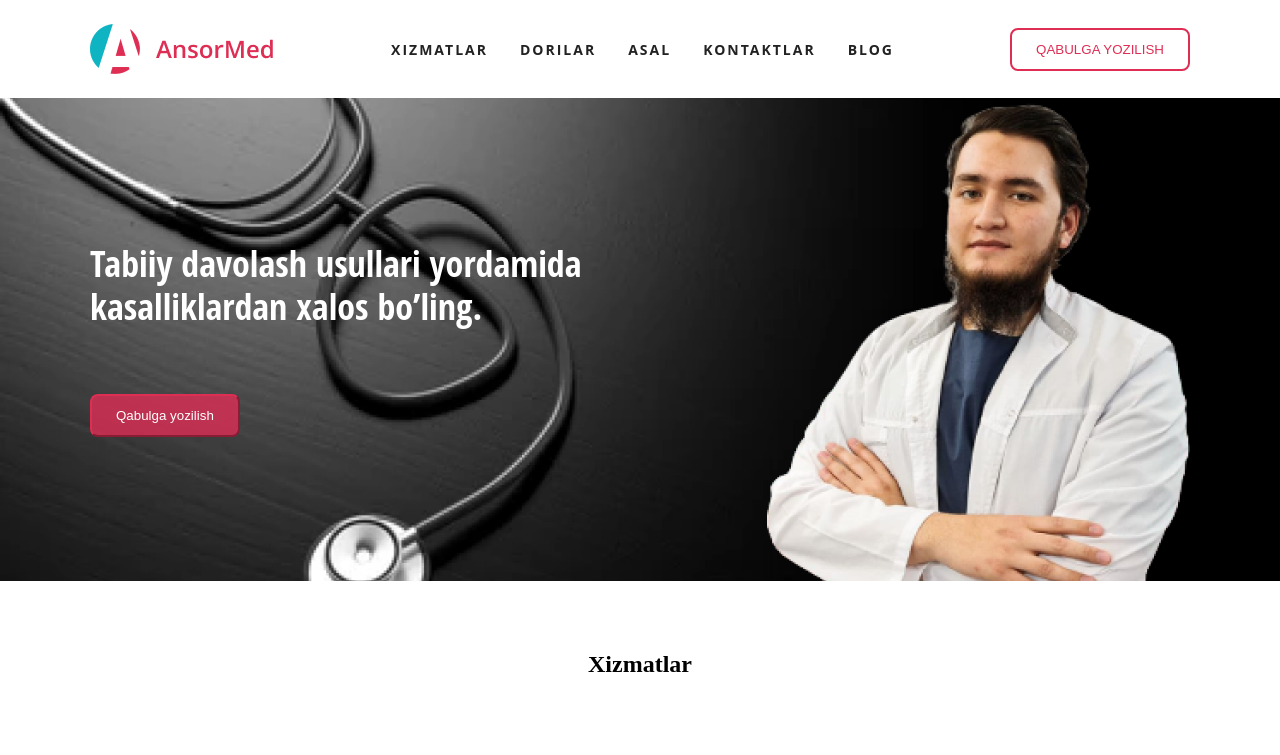
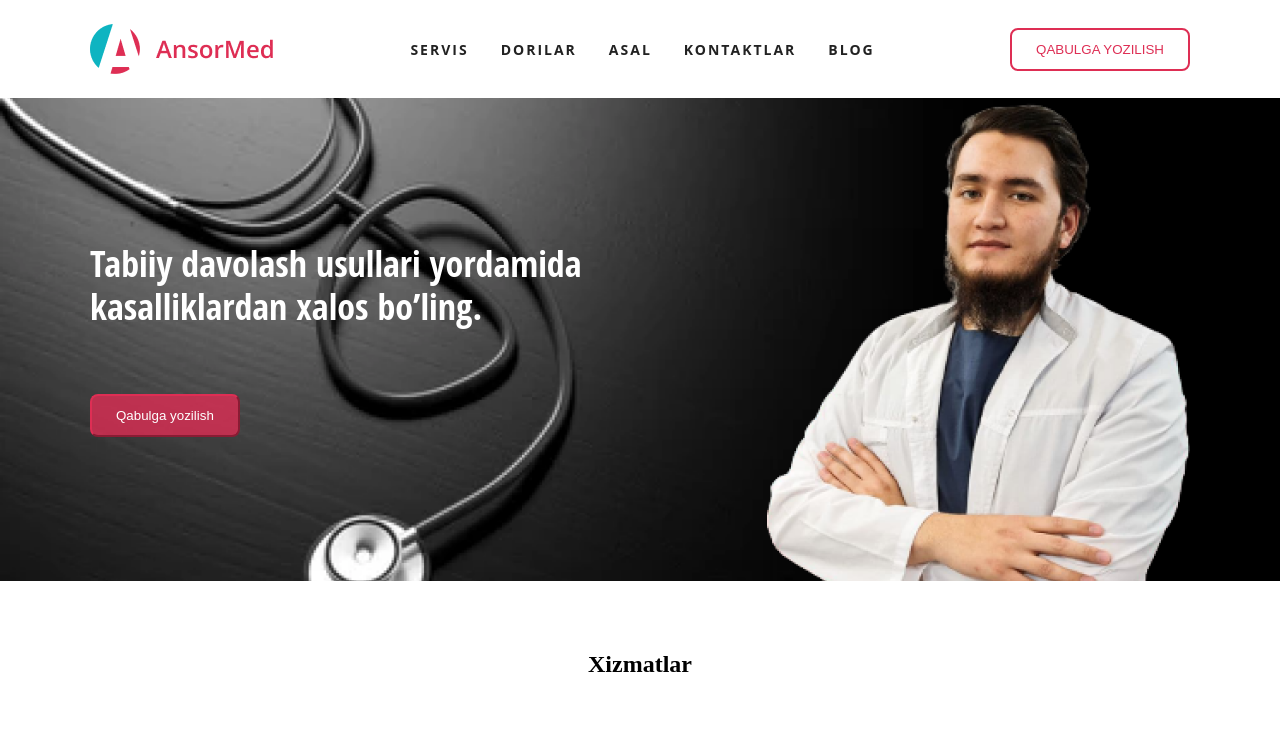
Before and after one commit to mukhammadali010/964guruh, a plain HTML site: page index.html in a window 1280 px wide. Shown: the top 755 px of the page. Drawn offline with Linux system fonts and the light colour scheme.

Commit message:
servis added

```diff
--- a/index.html
+++ b/index.html
@@ -12,7 +12,7 @@
         <div class="container">
             <img src="./img/logo (2).png" alt="">
             <nav>
-                <a href="#">Xizmatlar</a>
+                <a href="#">servis</a>
                 <a href="#">Dorilar</a>
                 <a href="#">Asal</a>
                 <a href="#">Kontaktlar</a>
```
